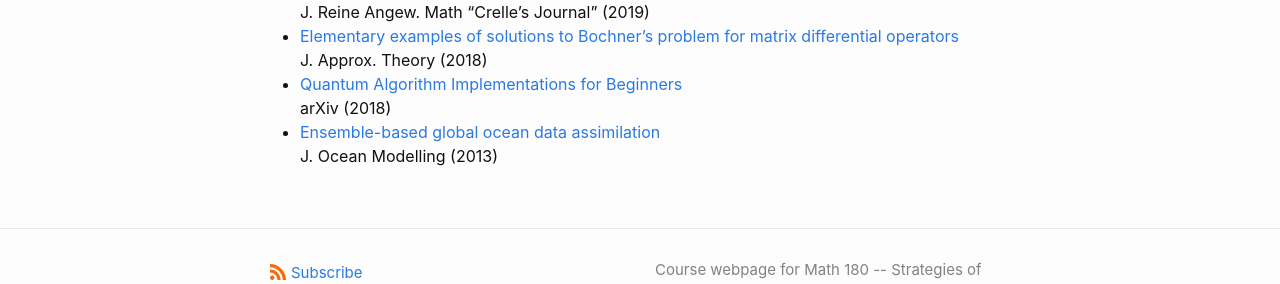
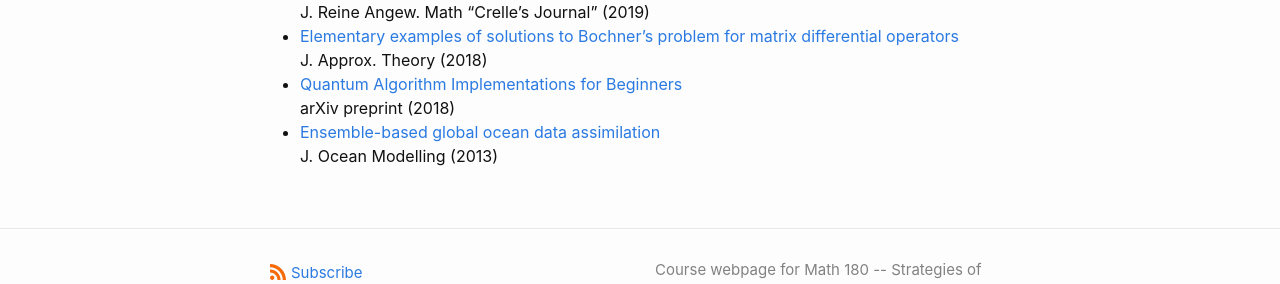
Before and after one commit to wcasper/math180fall2021, a Jekyll site: the page built from about-your-instructor.md, in a window 1280 px wide. Shown: the part 1599-1883 px from the top of the page. Built offline with Jekyll 4.4.1, drawn with Linux system fonts in a browser that asks for light colours.

Commit message:
fixed entry

```diff
--- a/about-your-instructor.md
+++ b/about-your-instructor.md
@@ -28,5 +28,5 @@ My research focuses on applications of algebra and algebraic geometry to various
 * [Reflective prolate-spheroidal operators and the KP/KdV equations](https://www.pnas.org/content/116/37/18310) <br/>  Proc. Natl. Acad. of Sci. USA (2019)
 * [Integral operators, bispectrality and growth of Fourier algebras](https://doi.org/10.1515/crelle-2019-0031) <br/>  J. Reine Angew. Math "Crelle's Journal" (2019)
 * [Elementary examples of solutions to Bochner's problem for matrix differential operators](https://www.sciencedirect.com/science/article/abs/pii/S0021904518300182) <br/> J. Approx. Theory (2018)
-* [Quantum Algorithm Implementations for Beginners](https://arxiv.org/abs/1804.03719) <br/> arXiv (2018)
+* [Quantum Algorithm Implementations for Beginners](https://arxiv.org/abs/1804.03719) <br/> arXiv preprint (2018)
 * [Ensemble-based global ocean data assimilation](https://www.sciencedirect.com/science/article/abs/pii/S1463500313001649) <br/> J. Ocean Modelling (2013)
```
